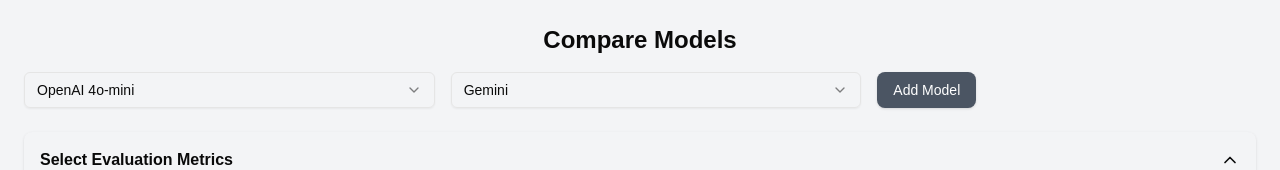
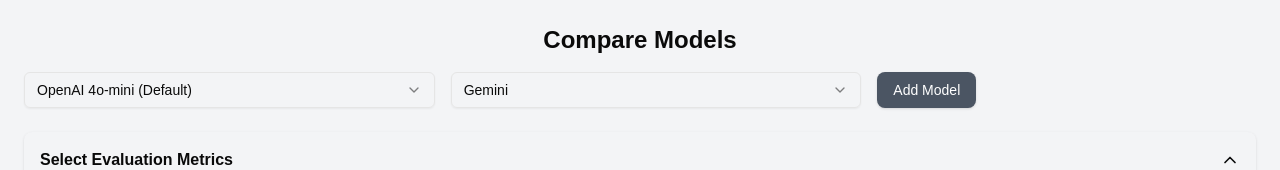
Before and after one commit to RaoAkif/247metrics, a Next.js app: page / in a window 1280 px wide. Shown: the top 170 px of the page. Built offline with nearby package versions, Linux system fonts and the light colour scheme.

Commit message:
Add Default before the first model

```diff
--- a/app/page.tsx
+++ b/app/page.tsx
@@ -95,18 +95,27 @@
 
         {/* Model Selection */}
         <div className="flex flex-wrap gap-4 mb-6">
-          <Select onValueChange={setDefaultModel} defaultValue={defaultModel}>
+        <Select
+  onValueChange={(value) => {
+    setDefaultModel(value);
+  }}
+  defaultValue={defaultModel}
+>
   <SelectTrigger className="w-1/3">
-              <SelectValue placeholder="Select a model" />
+    <SelectValue placeholder="Select a model">
+      {defaultModel} (Default)
+    </SelectValue>
   </SelectTrigger>
   <SelectContent>
     {models.map((model) => (
       <SelectItem key={model} value={model}>
-                  {model}
+        {model} {model === defaultModel ? "(Default)" : ""}
       </SelectItem>
     ))}
   </SelectContent>
 </Select>
+
+
           <Select
             onValueChange={setComparisonModel}
             defaultValue={comparisonModel}
```
Lines whose indentation alone changed are shown as unchanged.
